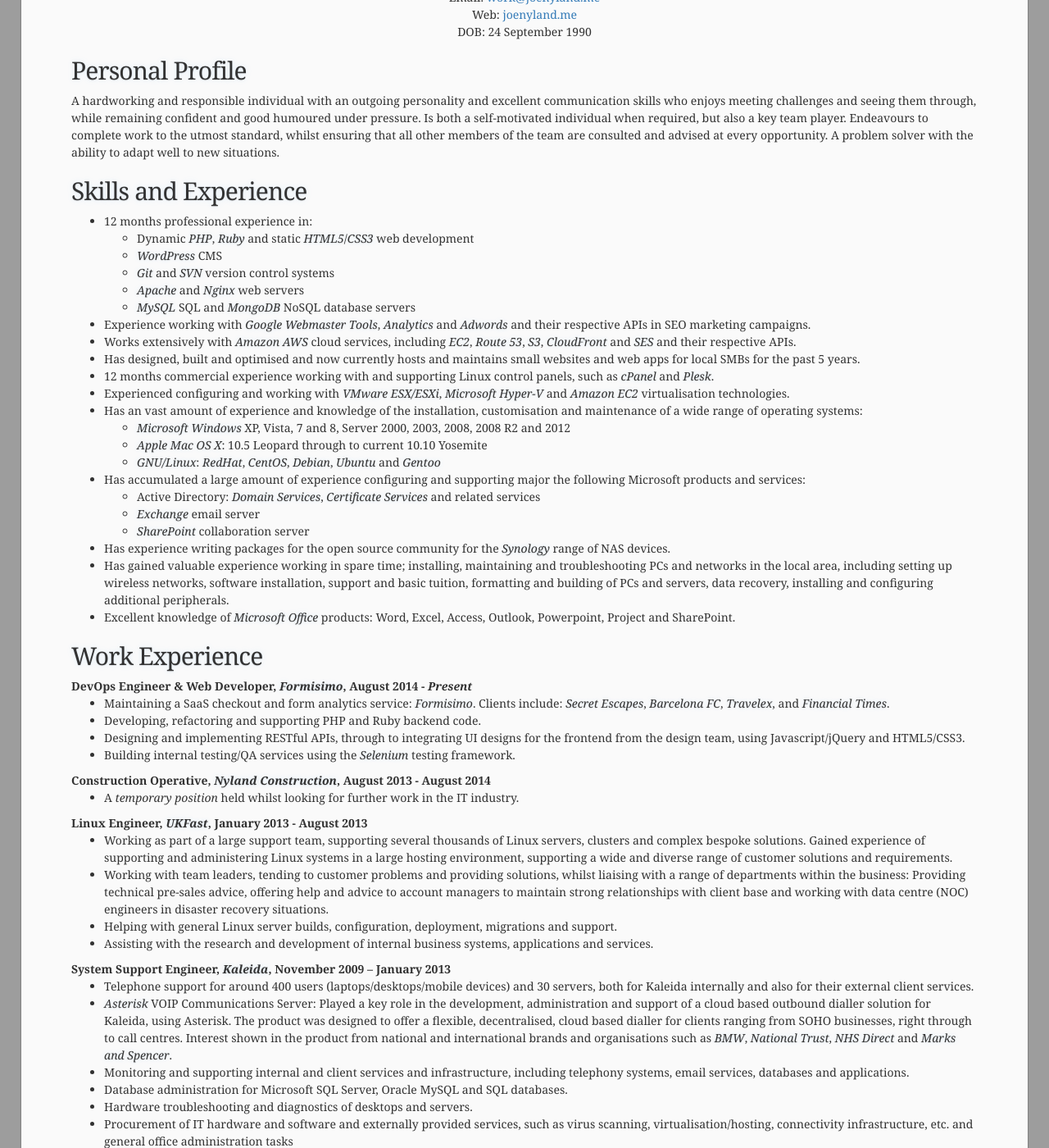
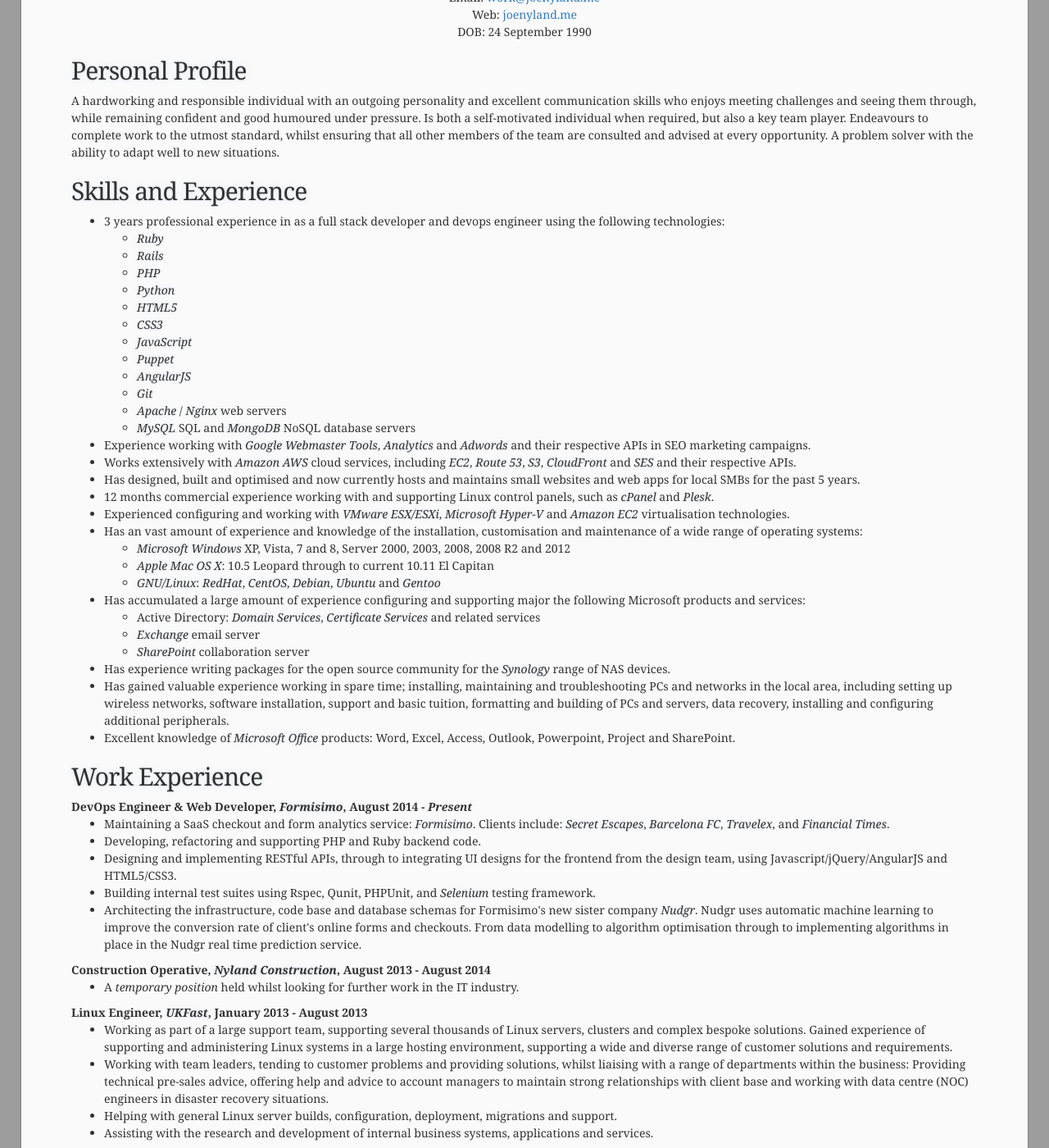
Before and after one commit to JoeNyland/joenyland.github.io, a Jekyll site: the page cv/index.html, which Jekyll copies as it is, in a window 1280 px wide and 1400 px high, scrolled down 266 px. Shown: the whole window at 82% size. Built offline with Jekyll 4.4.1, drawn with Linux system fonts in a browser that asks for light colours; nearby versions of some CDN libraries; some of the changed text lies outside the part shown.

Commit message:
Update CV

```diff
--- a/cv/index.html
+++ b/cv/index.html
@@ -42,23 +42,20 @@
             <h2>Skills and Experience</h2>
 
             <ul>
-                <li>12 months professional experience in:</li>
+                <li>3 years professional experience in as a full stack developer and devops engineer using the following technologies:</li>
                 <ul>
-                    <li>Dynamic <a class="subtle" href="http://www.php.net/" target="_blank">PHP</a>,
-                        <a class="subtle" href="http://www.ruby-lang.org" target="_blank">Ruby</a> and static
-                        <a class="subtle" href="http://www.w3.org/html5" target="_blank">HTML5</a>/<a class="subtle"
-                                                                                                      href="http://www.w3.org/Style/CSS/Overview.en.html"
-                                                                                                      target="_blank">CSS3</a>
-                        web development
-                    </li>
-                    <li><a class="subtle" href="http://wordpress.org" target="_blank">WordPress</a> CMS
-                    </li>
-                    <li><a class="subtle" href="http://git-scm.com" target="_blank">Git</a> and
-                        <a class="subtle" href="http://subversion.apache.org">SVN</a> version control systems
-                    </li>
-                    <li><a class="subtle" href="http://httpd.apache.org" target="_blank">Apache</a> and
-                        <a class="subtle" href="http://nginx.org" target="_blank">Nginx</a> web servers
-                    </li>
+                    <li><a class="subtle" href="http://www.ruby-lang.org" target="_blank">Ruby</a></li>
+                    <li><a class="subtle" href="http://www.rails.org" target="_blank">Rails</a></li>
+                    <li><a class="subtle" href="http://www.php.net/" target="_blank">PHP</a></li>
+                    <li><a class="subtle" href="https://www.python.org" target="_blank">Python</a></li>
+                    <li><a class="subtle" href="http://www.w3.org/html5" target="_blank">HTML5</a></li>
+                    <li><a class="subtle" href="http://www.w3.org/Style/CSS/Overview.en.html" target="_blank">CSS3</a></li>
+                    <li><a class="subtle" href="https://www.javascript.com" target="_blank">JavaScript</a></li>
+                    <li><a class="subtle" href="https://puppet.com" target="_blank">Puppet</a></li>
+                    <li><a class="subtle" href="https://angularjs.org" target="_blank">AngularJS</a></li>
+                    <li><a class="subtle" href="http://git-scm.com" target="_blank">Git</a></li>
+                    <li><a class="subtle" href="http://httpd.apache.org" target="_blank">Apache</a> / <a
+                            class="subtle" href="http://nginx.org" target="_blank">Nginx</a> web servers</li>
                     <li><a class="subtle" href="http://www.mysql.com" target="_blank">MySQL</a> SQL and
                         <a class="subtle" href="http://www.mongodb.org" target="_blank">MongoDB</a> NoSQL database
                         servers
@@ -102,7 +99,7 @@
                     </li>
                     <li><a class="subtle" href="http://www.apple.com/uk/mac/" target="_blank">Apple Mac OS X</a>: 10.5 Leopard
                         through to
-                        current 10.10 Yosemite
+                        current 10.11 El Capitan
                     </li>
                     <li><a class="subtle" href="http://www.gnu.org/gnu/linux-and-gnu.html" target="_blank">GNU/Linux</a>:
                         <a class="subtle" href="http://gb.redhat.com/" target="_blank">RedHat</a>,
@@ -158,8 +155,14 @@
                     <a class="subtle" href="http://ft.com/" target="_blank">Financial Times</a>.</li>
                 <li>Developing, refactoring and supporting PHP and Ruby backend code.</li>
                 <li>Designing and implementing RESTful APIs, through to integrating UI designs for the frontend from
-                    the design team, using Javascript/jQuery and HTML5/CSS3.</li>
-                <li>Building internal testing/QA services using the <a href="http://www.seleniumhq.org/" class="subtle" target="_blank">Selenium</a> testing framework.</li>
+                    the design team, using Javascript/jQuery/AngularJS and HTML5/CSS3.</li>
+                <li>Building internal test suites using Rspec, Qunit, PHPUnit, and
+                    <a href="http://www.seleniumhq.org/" class="subtle" target="_blank">Selenium</a> testing framework.</li>
+                <li>Architecting the infrastructure, code base and database schemas for Formisimo's new sister company
+                    <a href="http://nudgr.io" target="_blank" class="subtle">Nudgr</a>. Nudgr uses automatic machine
+                    learning to improve the conversion rate of client's online forms and checkouts. From data modelling
+                    to algorithm optimisation through to implementing algorithms in place in the Nudgr real time
+                    prediction service.</li>
             </ul>
 
             <b>Construction Operative, <a class="subtle" href="http://www.nylandconstruction.co.uk/" target="_blank">Nyland
@@ -267,6 +270,8 @@
 
             <h2>Interests</h2>
             <ul>
+                <li>Maintains a personal website: <a href="http://joenyland.me">joenyland.me</a>.</li>
+                <li>Tries to blog often about technology, development and hobbies: <a href="http://joenyland.me/blog">joenyland.me/blog</a>.</li>
                 <li>Researches new and upcoming technologies and is constantly striving to expand on their IT knowledge and
                     experience.
                 </li>
@@ -289,6 +294,8 @@
 
             <h2>Additional Information</h2>
             <ul>
+                <li>Is a home owner and lives in Northwich, Cheshire, UK. Is willing to commute by bike or car into Manchester,
+                    Liverpool or the surrounding areas.</li>
                 <li>Holds a full clean UK driving licence and owns a car.</li>
             </ul>
 
```
Also changed, not shown: other parts of cv/index.html (+1 -1 lines).
